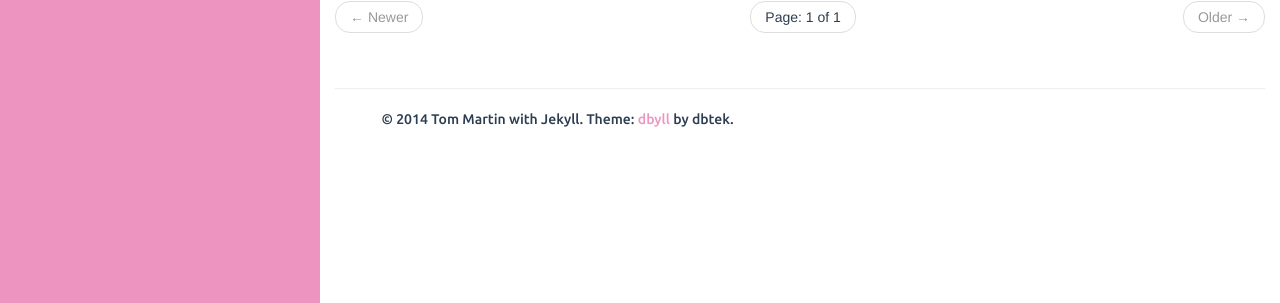
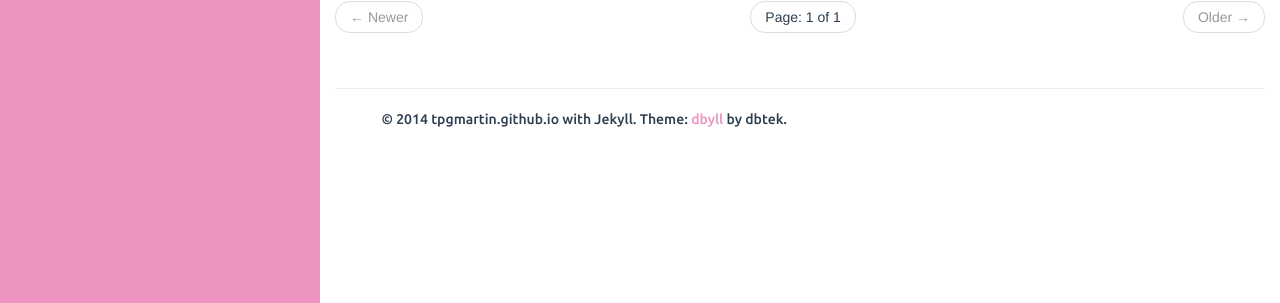
Before and after one commit to tpgmartin/tpgmartin.github.io, a Jekyll site: the page built from index.html, in a window 1280 px wide, cut to the strip 282-900 px from the top of the page. Shown: the part 271-574 px from the top of the strip. Built offline with Jekyll 4.4.1, drawn with Linux system fonts in a browser that asks for light colours; the list of posts is cut into pages by our own code.

Commit message:
Change name, title

```diff
--- a/_config.yml
+++ b/_config.yml
@@ -16,7 +16,7 @@ defaults:
 
 description: Stylish Jekyll Theme
 author:
-  name: Tom Martin
+  name: tpgmartin.github.io
   email: tpgmartin@gmail.com
   github: tpgmartin
   twitter: tpgmartin
```
